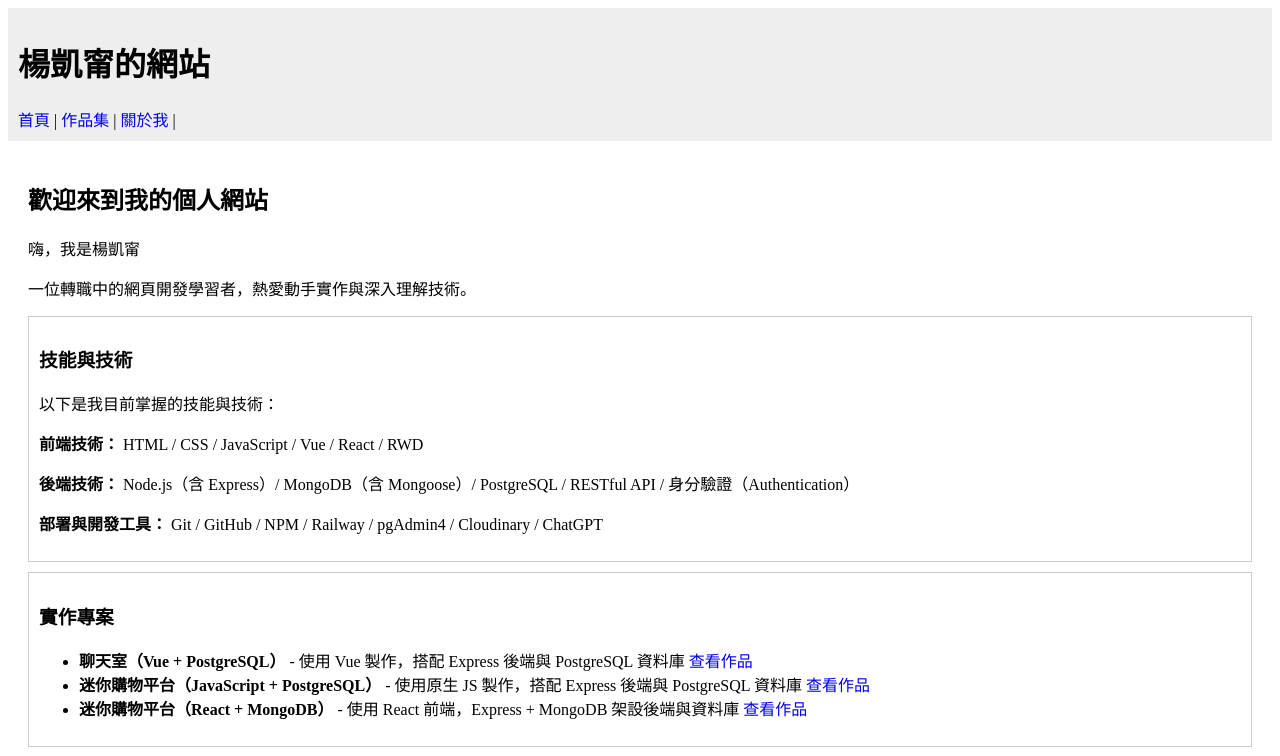
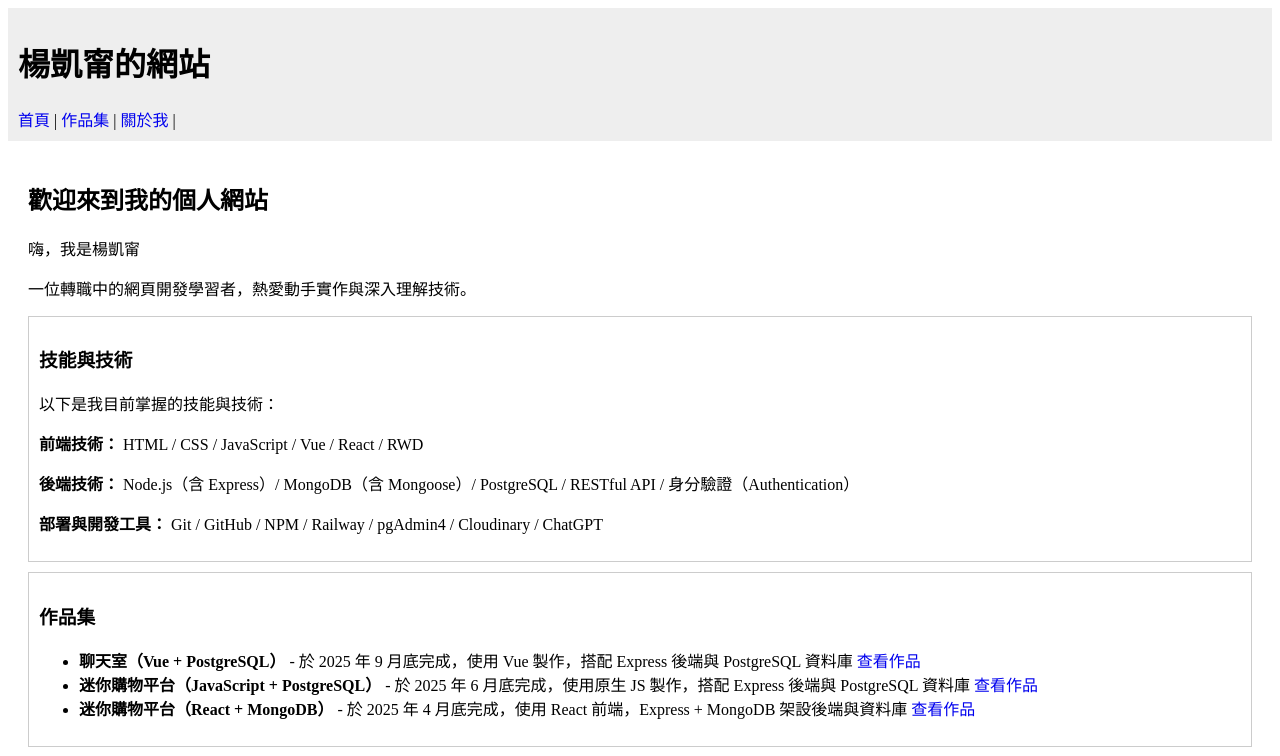
Before and after one commit to AlisonSmith1/note, a Nuxt app: page / in a window 1280 px wide. Shown: the top 756 px of the page. Built offline with nearby package versions, Linux system fonts and the light colour scheme.

Commit message:
改內文

```diff
--- a/pages/index.vue
+++ b/pages/index.vue
@@ -26,21 +26,22 @@
     </section>
 
     <section>
-      <Context title="實作專案">
+      <Context title="作品集">
         <ul>
           <li>
-            <strong>聊天室（Vue + PostgreSQL）</strong> - 使用 Vue 製作，搭配
-            Express 後端與 PostgreSQL 資料庫
+            <strong>聊天室（Vue + PostgreSQL）</strong> - 於 2025 年 9
+            月底完成，使用 Vue 製作，搭配 Express 後端與 PostgreSQL 資料庫
             <NuxtLink to="/portfolio#chatroom"> 查看作品</NuxtLink>
           </li>
           <li>
-            <strong>迷你購物平台（JavaScript + PostgreSQL）</strong> - 使用原生
-            JS 製作，搭配 Express 後端與 PostgreSQL 資料庫
+            <strong>迷你購物平台（JavaScript + PostgreSQL）</strong> - 於 2025
+            年 6 月底完成，使用原生 JS 製作，搭配 Express 後端與 PostgreSQL
+            資料庫
             <NuxtLink to="/portfolio#js"> 查看作品</NuxtLink>
           </li>
           <li>
-            <strong>迷你購物平台（React + MongoDB）</strong> - 使用 React
-            前端，Express + MongoDB 架設後端與資料庫
+            <strong>迷你購物平台（React + MongoDB）</strong> - 於 2025 年 4
+            月底完成，使用 React 前端，Express + MongoDB 架設後端與資料庫
             <NuxtLink to="/portfolio#react"> 查看作品</NuxtLink>
           </li>
         </ul>
```
